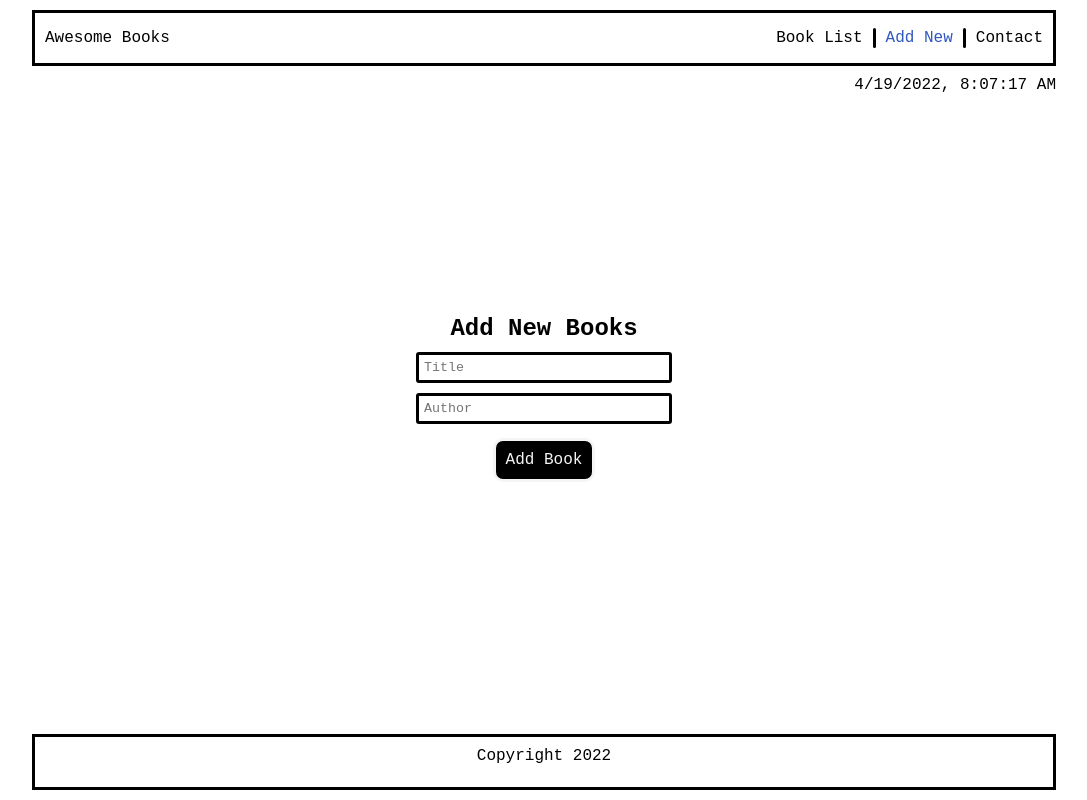
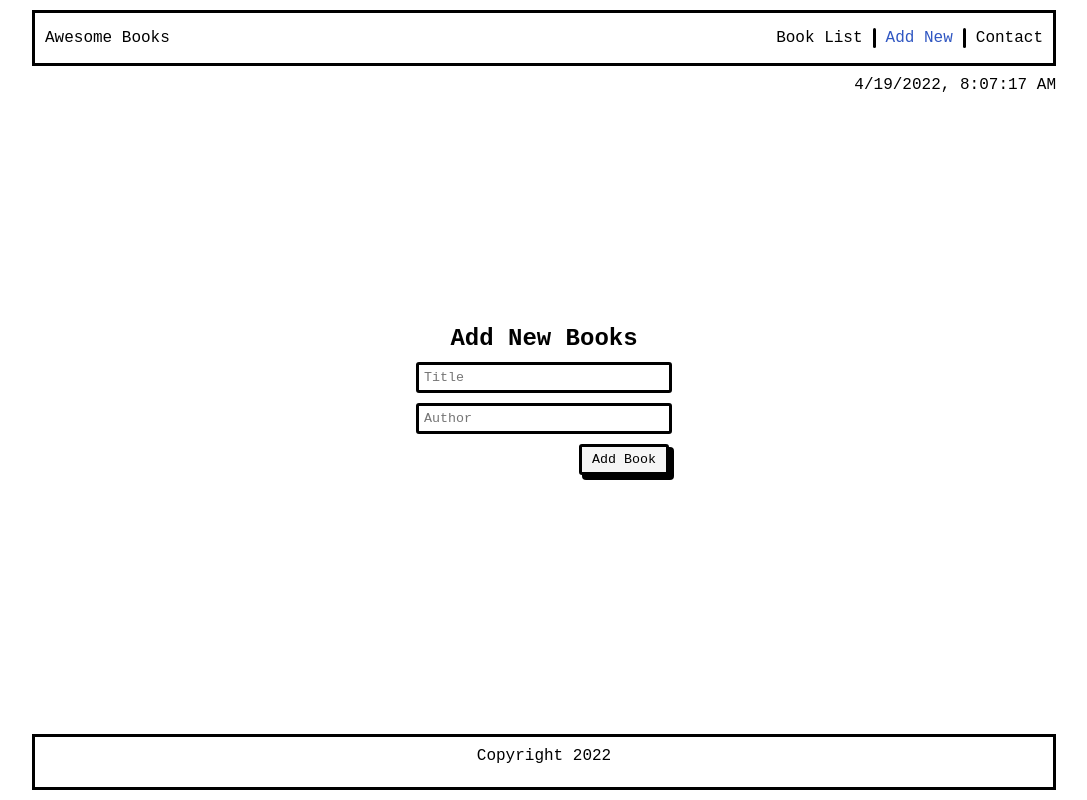
Before and after one commit to Yorsyboy/Awesome-books, a plain HTML site: page index.html in a window 1280 px wide. Both pictures are taken after a click on the link "Add New". Shown: the whole page, without its empty margins (96-1183 px from the left). Drawn offline with Linux system fonts and the light colour scheme.

Commit message:
add more styling

```diff
--- a/main.js
+++ b/main.js
@@ -96,7 +96,7 @@ const displayNewElement = (book) => {
 
   const removeButton = document.createElement('button');
   removeButton.classList.add('remove-button');
-  removeButton.textContent = 'Remove';
+  removeButton.textContent = 'Remove Book';
 
   bookDiv.innerHTML = `
   <div class="book-store">
--- a/style.css
+++ b/style.css
@@ -125,33 +125,35 @@ header {
     justify-content: space-between
  }
 
- #input-form input[type="text"] {
+ #input-form input[type="submit"] {
+    align-self: end;
+    padding: 5px 10px;
+  }
+
+  #input-form input[type="text"] {
     width: 240px;
     padding: 5px;
     border: 3px solid;
     border-radius: 3px;
   }
 
- .remove-button,
- #input-form input[type="submit"] {
+  button.remove-button {
+    padding: 5px 10px;
+  }
+
+  .remove-button,
+  #input-form input[type="submit"] {
+    transition: 300ms;
     border: 3px solid;
-    border-radius: 10px;
-    color: whitesmoke;
-    padding: 10px 10px;
-    text-align: center;
-    text-decoration: none;
-    display: inline-block;
-    font-size: 16px;
-    margin: 4px 2px;
-    transition-duration: 0.4s;
-    cursor: pointer;
-    background-color: black;
- }
+    border-radius: 3px;
+    box-shadow: 4px 4px 0 1px black;
+    background-color: whitesmoke;
+  }
 
- .remove-button:hover {
-     background-color: whitesmoke;
-     color: black;
- }
+  .remove-button:hover,
+  #input-form input[type="submit"]:hover {
+    transform: scale(1.05);
+  }
 
  .empty-library{
     margin: auto;
```
